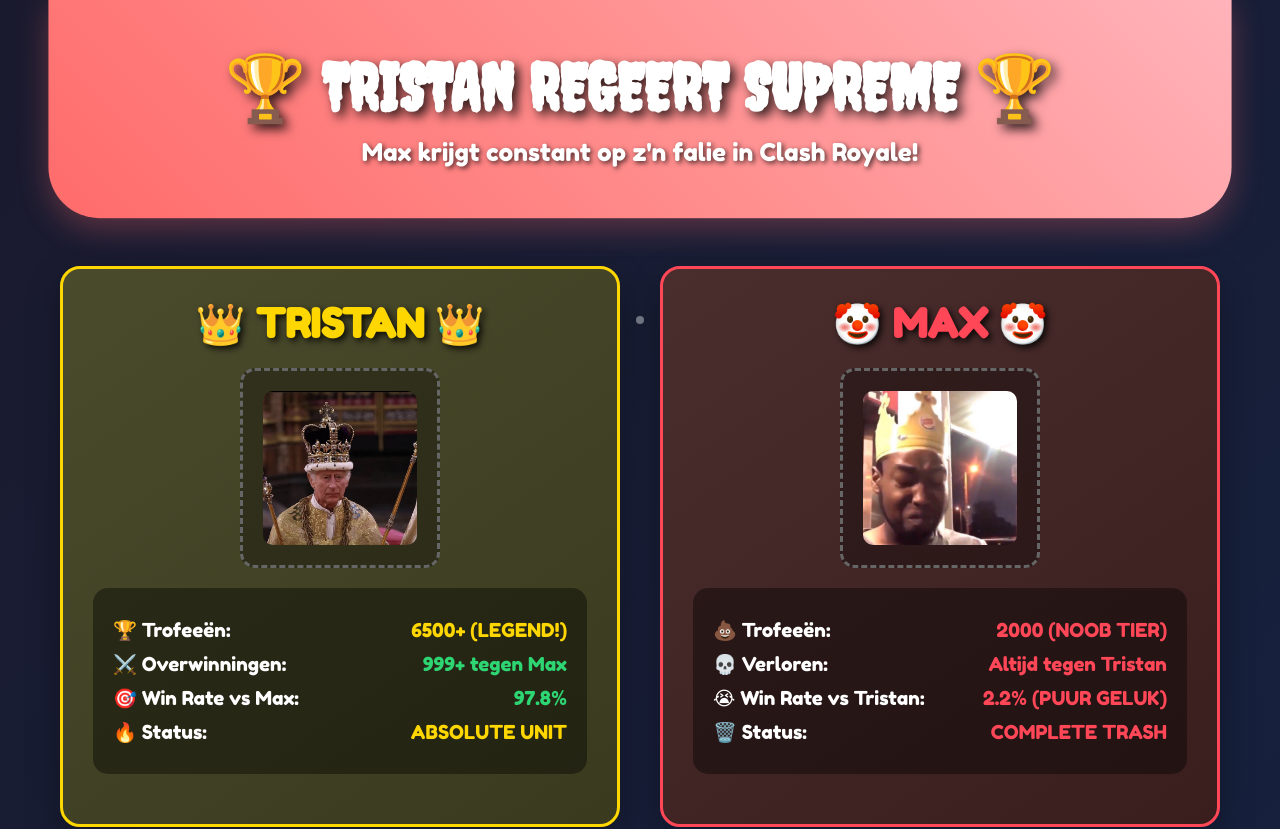
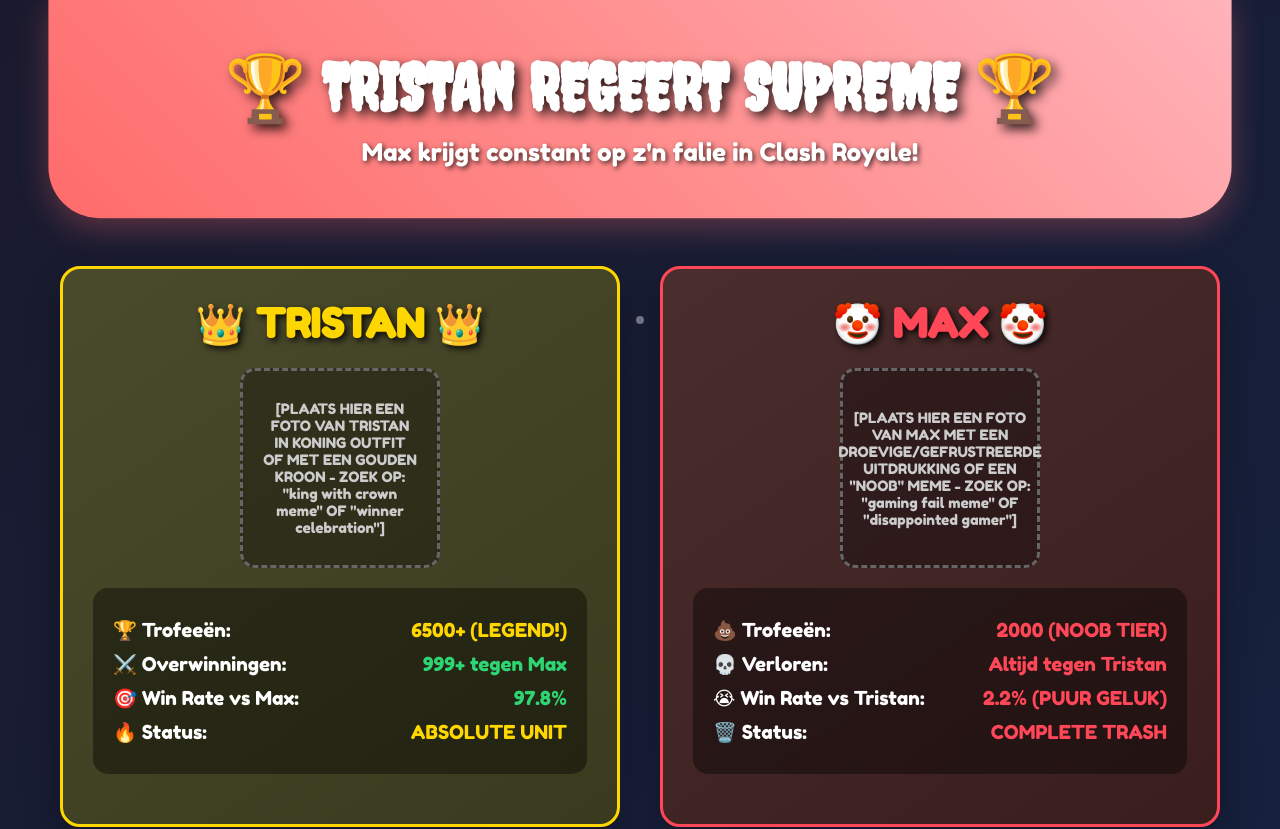
Before and after one commit to tristantull/max, a plain HTML site: page max klote/index.html in a window 1280 px wide. Shown: the top 829 px of the page. Drawn offline with Linux system fonts and the light colour scheme.

Commit message:
Update index.html

```diff
--- a/max klote/index.html
+++ b/max klote/index.html
@@ -20,7 +20,7 @@
             <div class="player-card winner">
                 <h2 class="player-name">👑 TRISTAN 👑</h2>
                 <div class="photo-placeholder">
-    			<img src="images/tristan-king.jpg" alt="Tristan als koning" style="width: 100%; height: 100%; object-fit: cover; border-radius: 10px;">
+                    [PLAATS HIER EEN FOTO VAN TRISTAN IN KONING OUTFIT OF MET EEN GOUDEN KROON - ZOEK OP: "king with crown meme" OF "winner celebration"]
                 </div>
                 <div class="stats">
                     <div class="stat-item">
@@ -45,7 +45,7 @@
             <div class="player-card loser">
                 <h2 class="player-name">🤡 MAX 🤡</h2>
                 <div class="photo-placeholder">
-    		<img src="images/max-noob.png" alt="Max als noob" style="width: 100%; height: 100%; object-fit: cover; border-radius: 10px;">
+                    [PLAATS HIER EEN FOTO VAN MAX MET EEN DROEVIGE/GEFRUSTREERDE UITDRUKKING OF EEN "NOOB" MEME - ZOEK OP: "gaming fail meme" OF "disappointed gamer"]
                 </div>
                 <div class="stats">
                     <div class="stat-item">
@@ -127,7 +127,7 @@
 
         <div style="text-align: center; margin: 40px 0;">
             <div class="photo-placeholder" style="width: 400px; height: 300px; margin: 0 auto;">
-    		<img src="images/battle-screenshot.png" alt="Tristan verslaat Max" style="width: 100%; height: 100%; object-fit: cover; border-radius: 10px;">
+                [PLAATS HIER EEN EPIC SCREENSHOT VAN TRISTAN DIE MAX VERSLAAT IN CLASH ROYALE - LIEFST MET EEN 3-0 SCORE OF EEN PERFECT TIMING SPELL]
             </div>
         </div>
 
@@ -154,5 +154,4 @@
 
     <script src="script.js"></script>
 </body>
-
 </html>
```
Lines whose indentation alone changed are shown as unchanged.
